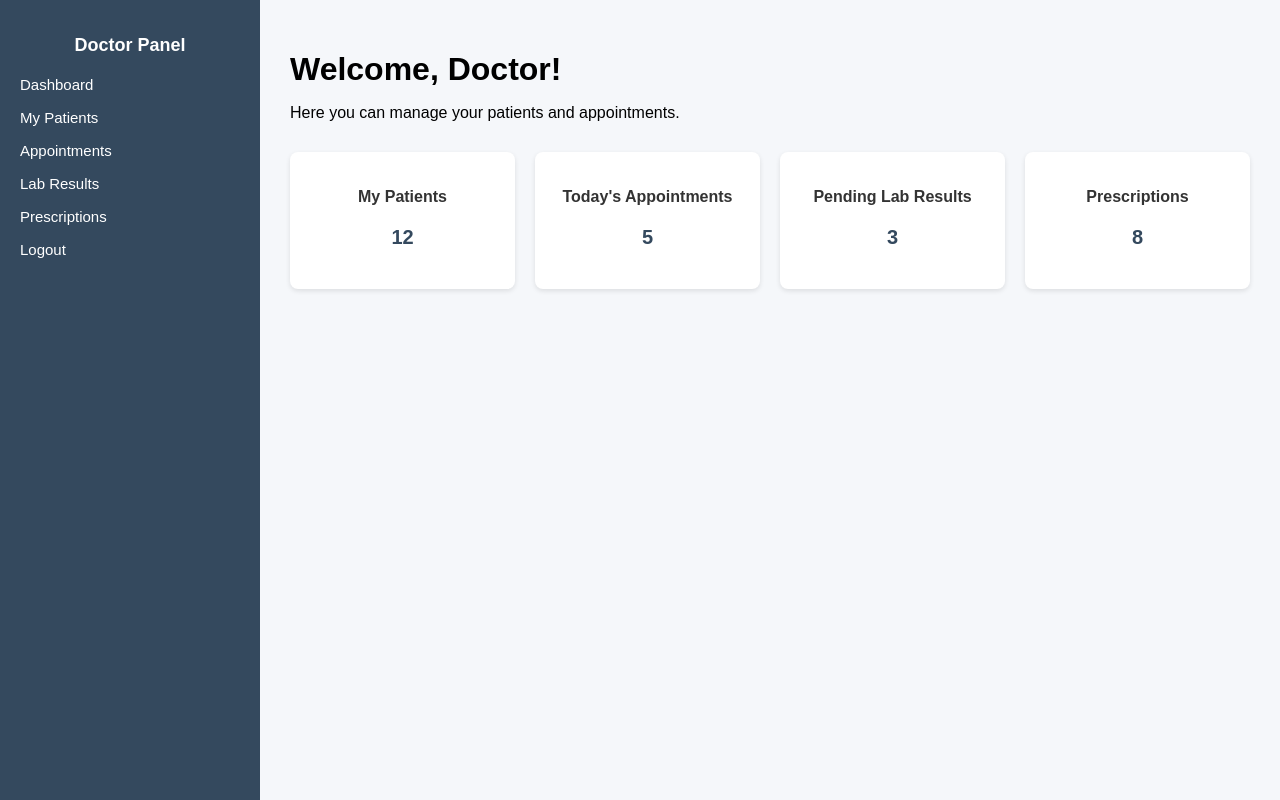
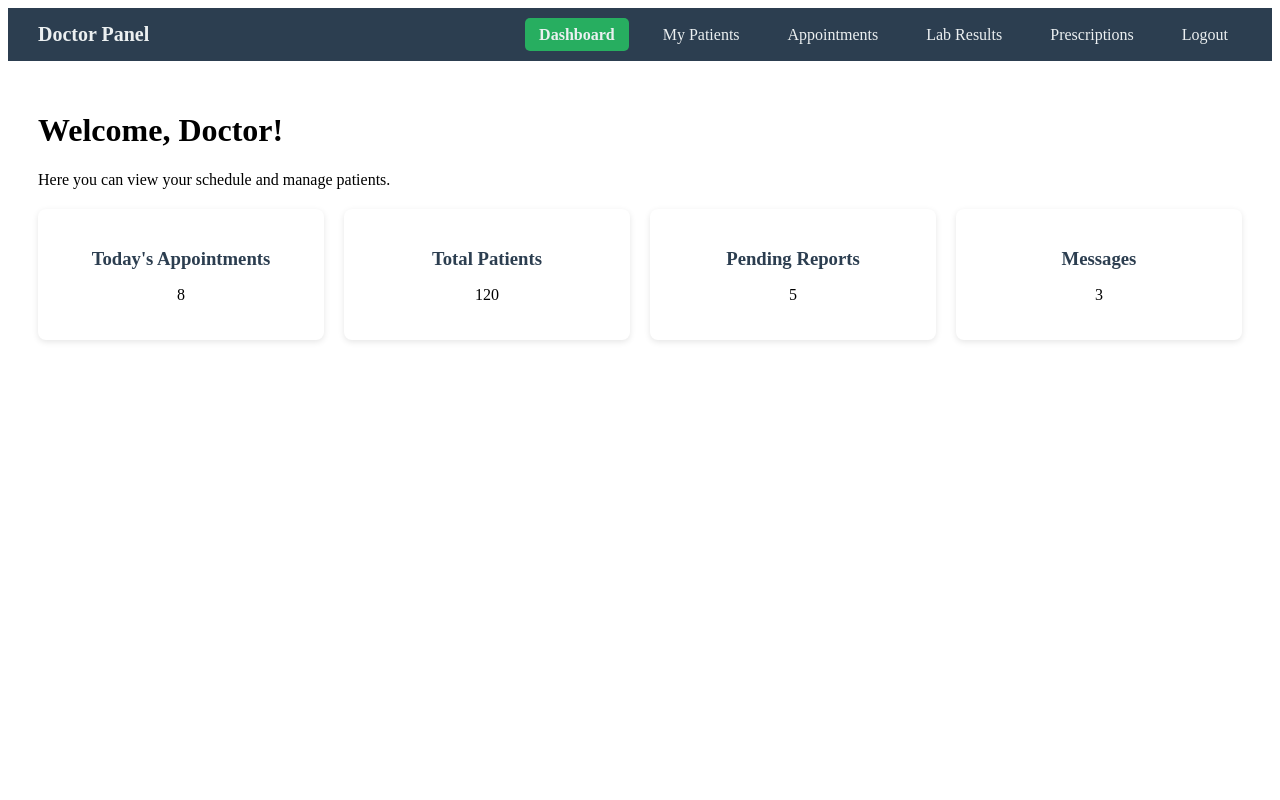
Before and after one commit to Rafeeuzzaman-Dihan/hospital-management-system, a PHP site: page /doctor/dashboard.php in a window 1280 px wide. Run offline with PHP 8.4, Linux system fonts and the light colour scheme.

Commit message:
Refactor doctor dashboard: update layout, enhance navigation, and improve styling

```diff
--- /dev/null
+++ b/css/doctor-dash.css
@@ -0,0 +1,71 @@
+.doctor-navbar {
+    background: #2c3e50;
+    color: #fff;
+    display: flex;
+    justify-content: space-between;
+    align-items: center;
+    padding: 15px 30px;
+    position: sticky;
+    top: 0;
+    z-index: 1000;
+}
+
+.doctor-logo {
+    font-size: 20px;
+    font-weight: bold;
+    color: #ecf0f1;
+}
+
+.doctor-nav-links {
+    list-style: none;
+    display: flex;
+    gap: 20px;
+    margin: 0;
+    padding: 0;
+}
+
+.doctor-nav-links li {
+    display: inline;
+}
+
+.doctor-nav-links a {
+    text-decoration: none;
+    color: #ecf0f1;
+    padding: 8px 14px;
+    border-radius: 5px;
+    transition: background 0.3s ease;
+}
+
+.doctor-nav-links a:hover {
+    background: #2980b9;
+}
+
+.doctor-nav-links a.active {
+    background: #27ae60;
+    font-weight: bold;
+}
+
+/* Doctor Dashboard Content */
+.doctor-content {
+    padding: 30px;
+}
+
+.doctor-cards {
+    display: grid;
+    grid-template-columns: repeat(auto-fit, minmax(220px, 1fr));
+    gap: 20px;
+    margin-top: 20px;
+}
+
+.doctor-card {
+    background: #fff;
+    padding: 20px;
+    border-radius: 8px;
+    box-shadow: 0 2px 6px rgba(0, 0, 0, 0.1);
+    text-align: center;
+}
+
+.doctor-card h3 {
+    margin-bottom: 10px;
+    color: #2c3e50;
+}
--- a/css/doctor-dashboard.css
+++ /dev/null
@@ -1,73 +0,0 @@
-.dashboard-container {
-    display: flex;
-    min-height: 100vh;
-}
-
-.sidebar {
-    width: 220px;
-    background-color: #34495e;
-    color: #fff;
-    padding: 20px;
-}
-
-.sidebar h2 {
-    margin-bottom: 20px;
-    font-size: 18px;
-    text-align: center;
-}
-
-.sidebar ul {
-    list-style: none;
-    padding: 0;
-}
-
-.sidebar ul li {
-    margin: 15px 0;
-}
-
-.sidebar ul li a {
-    color: #fff;
-    text-decoration: none;
-    font-size: 15px;
-}
-
-.sidebar ul li a:hover {
-    text-decoration: underline;
-}
-
-.main-content {
-    flex: 1;
-    padding: 30px;
-    background: #f5f7fa;
-}
-
-.main-content h1 {
-    margin-bottom: 10px;
-}
-
-.cards {
-    display: grid;
-    grid-template-columns: repeat(auto-fit, minmax(200px, 1fr));
-    gap: 20px;
-    margin-top: 30px;
-}
-
-.card {
-    background: #fff;
-    padding: 20px;
-    border-radius: 8px;
-    box-shadow: 0 2px 5px rgba(0,0,0,0.1);
-    text-align: center;
-}
-
-.card h3 {
-    margin-bottom: 10px;
-    font-size: 16px;
-    color: #333;
-}
-
-.card p {
-    font-size: 20px;
-    font-weight: bold;
-    color: #34495e;
-}
--- a/doctor/dashboard.php
+++ b/doctor/dashboard.php
@@ -1,40 +1,37 @@
-<link rel="stylesheet" href="../css/navbar.css">
-<link rel="stylesheet" href="../css/doctor-dashboard.css">
+<link rel="stylesheet" href="../css/doctor-dash.css">
 
-<div class="dashboard-container">
-    <aside class="sidebar">
-        <h2>Doctor Panel</h2>
-        <ul>
-            <li><a href="#">Dashboard</a></li>
-            <li><a href="#">My Patients</a></li>
-            <li><a href="#">Appointments</a></li>
-            <li><a href="#">Lab Results</a></li>
-            <li><a href="#">Prescriptions</a></li>
+<div class="doctor-navbar">
+    <div class="doctor-logo">Doctor Panel</div>
+    <ul class="doctor-nav-links">
+        <li><a href="doctor-dashboard.php" class="active">Dashboard</a></li>
+        <li><a href="doctor-patients.php">My Patients</a></li>
+        <li><a href="doctor-appointments.php">Appointments</a></li>
+        <li><a href="doctor-lab-results.php">Lab Results</a></li>
+        <li><a href="doctor-prescriptions.php">Prescriptions</a></li>
         <li><a href="../auth/logout.php">Logout</a></li>
     </ul>
-    </aside>
+</div>
 
-    <main class="main-content">
+<div class="doctor-content">
     <h1>Welcome, Doctor!</h1>
-        <p>Here you can manage your patients and appointments.</p>
+    <p>Here you can view your schedule and manage patients.</p>
 
-        <div class="cards">
-            <div class="card">
-                <h3>My Patients</h3>
-                <p>12</p>
+    <div class="doctor-cards">
+        <div class="doctor-card">
+            <h3>Today's Appointments</h3>
+            <p>8</p>
         </div>
-            <div class="card">
-                <h3>Today's Appointments</h3>
+        <div class="doctor-card">
+            <h3>Total Patients</h3>
+            <p>120</p>
+        </div>
+        <div class="doctor-card">
+            <h3>Pending Reports</h3>
             <p>5</p>
         </div>
-            <div class="card">
-                <h3>Pending Lab Results</h3>
+        <div class="doctor-card">
+            <h3>Messages</h3>
             <p>3</p>
         </div>
-            <div class="card">
-                <h3>Prescriptions</h3>
-                <p>8</p>
     </div>
 </div>
-    </main>
-</div>
```
Also changed, not shown: includes/doctor-sidebar.php (added, +11 -0 lines). Lines whose indentation alone changed are shown as unchanged.
